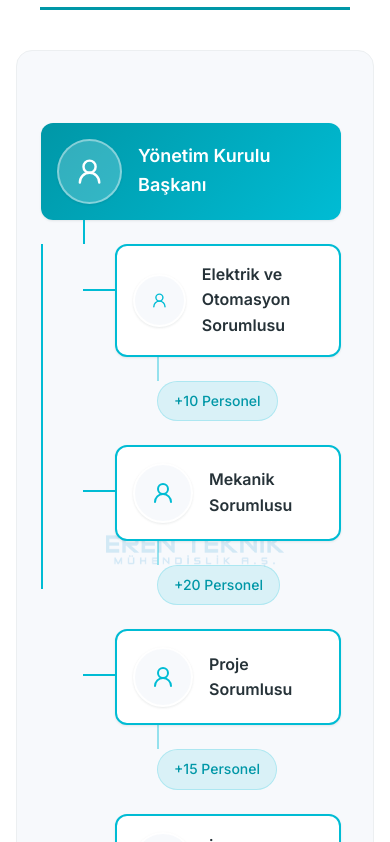
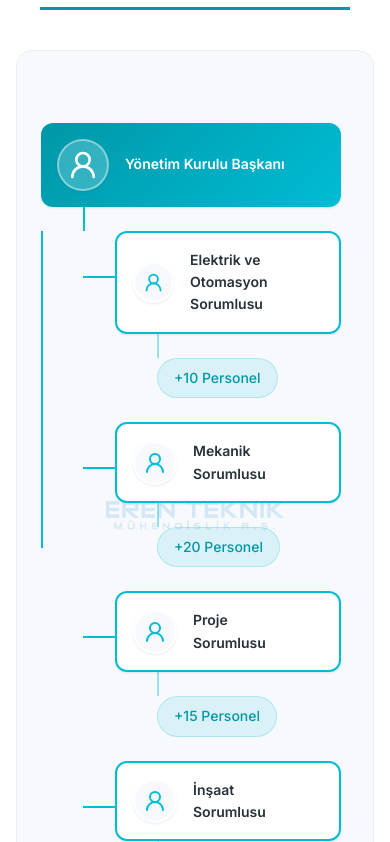
Before and after one commit to ahmeren05/etweb, a Next.js app: page /en/hakkimizda in a window 390 px wide. Shown: the part 2202-3044 px from the top of the page. Built offline with nearby package versions, Linux system fonts and the light colour scheme.

Commit message:
Adjust OrgChart responsive breakpoints for tablets

```diff
--- a/src/components/OrgChart/OrgChart.module.css
+++ b/src/components/OrgChart/OrgChart.module.css
@@ -162,7 +162,24 @@
   border: 1px solid rgba(0, 188, 212, 0.2);
 }
 
-@media (max-width: 1000px) {
+@media (max-width: 1024px) {
+  .node {
+    min-width: 160px;
+    padding: var(--space-4) var(--space-2);
+    font-size: var(--text-sm);
+  }
+
+  .avatar {
+    padding: var(--space-2);
+  }
+
+  .primaryNode {
+    min-width: 260px;
+    min-height: 120px;
+  }
+}
+
+@media (max-width: 768px) {
   .orgChart {
     align-items: flex-start;
     padding: var(--space-6);
```
